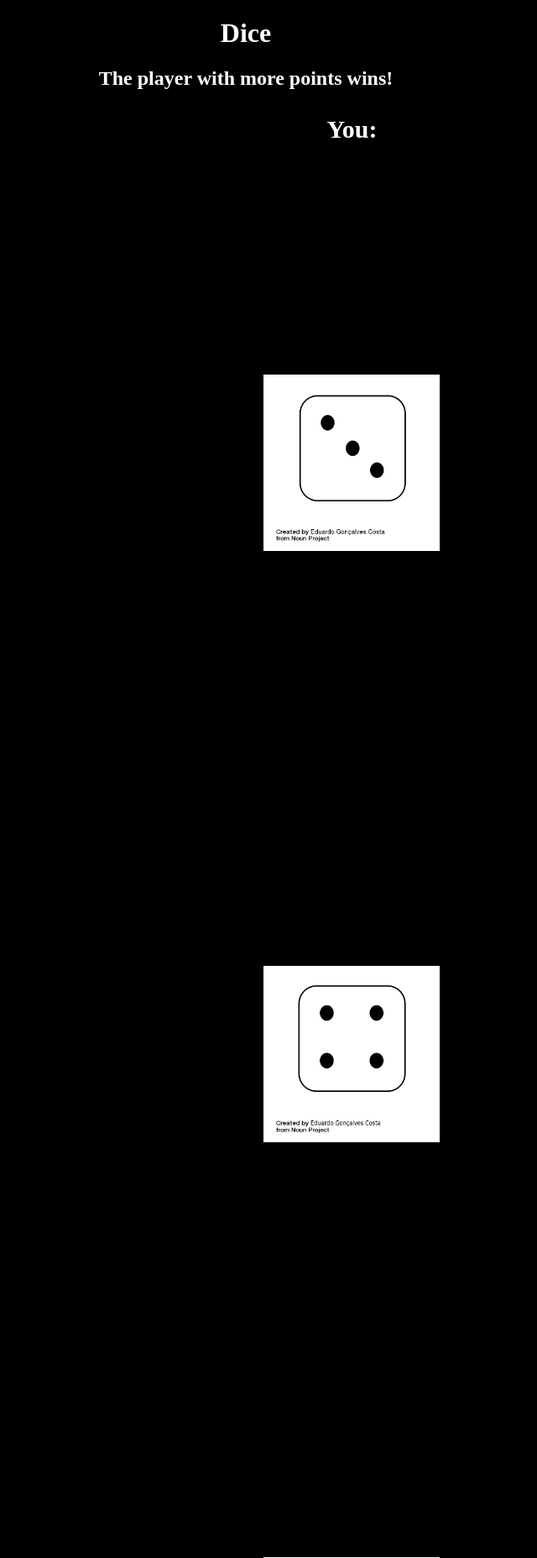
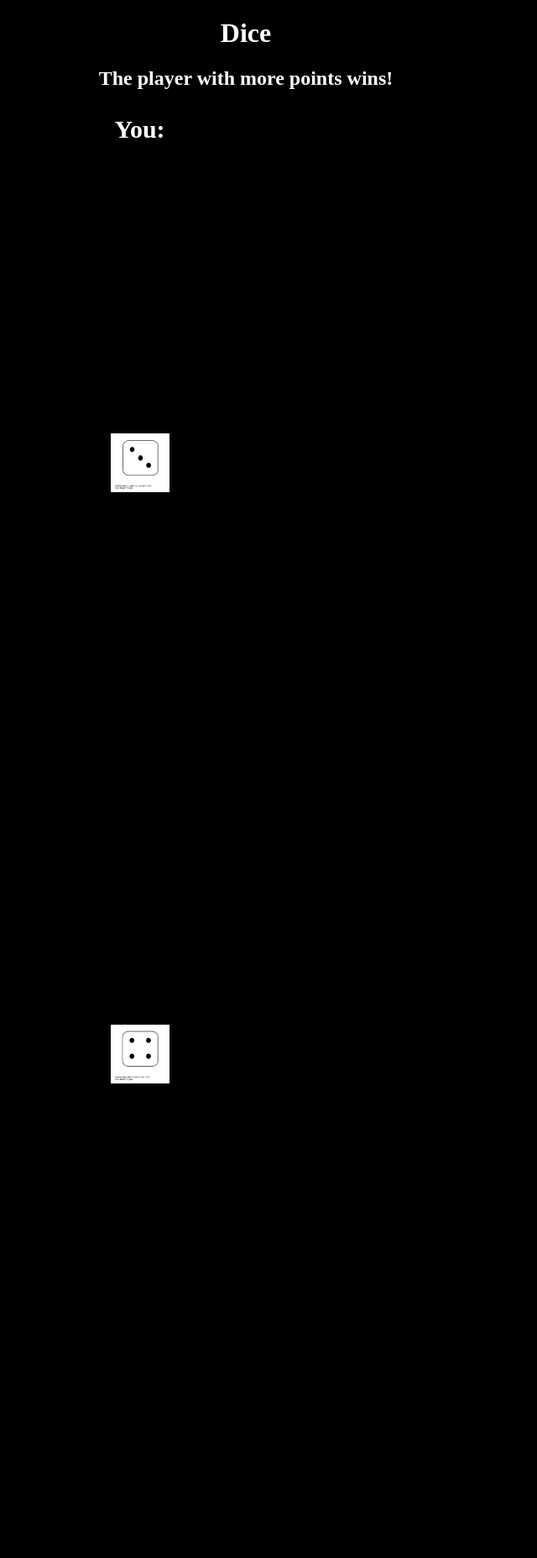
Before and after one commit to RickRiv23/cst352, a PHP site: page /HW/HW2/index.php in a window 1280 px wide. Shown: the top 1855 px of the page at 84% size, without its empty margins (347-987 px from the left). Run offline with PHP 8.4, Linux system fonts and the light colour scheme.

Commit message:
add HW2 files

```diff
--- a/HW/HW2/styles.css
+++ b/HW/HW2/styles.css
@@ -10,14 +10,13 @@ html{
 
 .userGame, .pcGame{
     text-align: center;
-    margin-left: 20%;
-    margin-right: 20%;
     width: 80%;
 }
 
 img{
     background-color: white;
-    transform: scale(0.3);
+    transform: scale(0.1);
+    margin: 0px;
 }
 
 h3{
```
